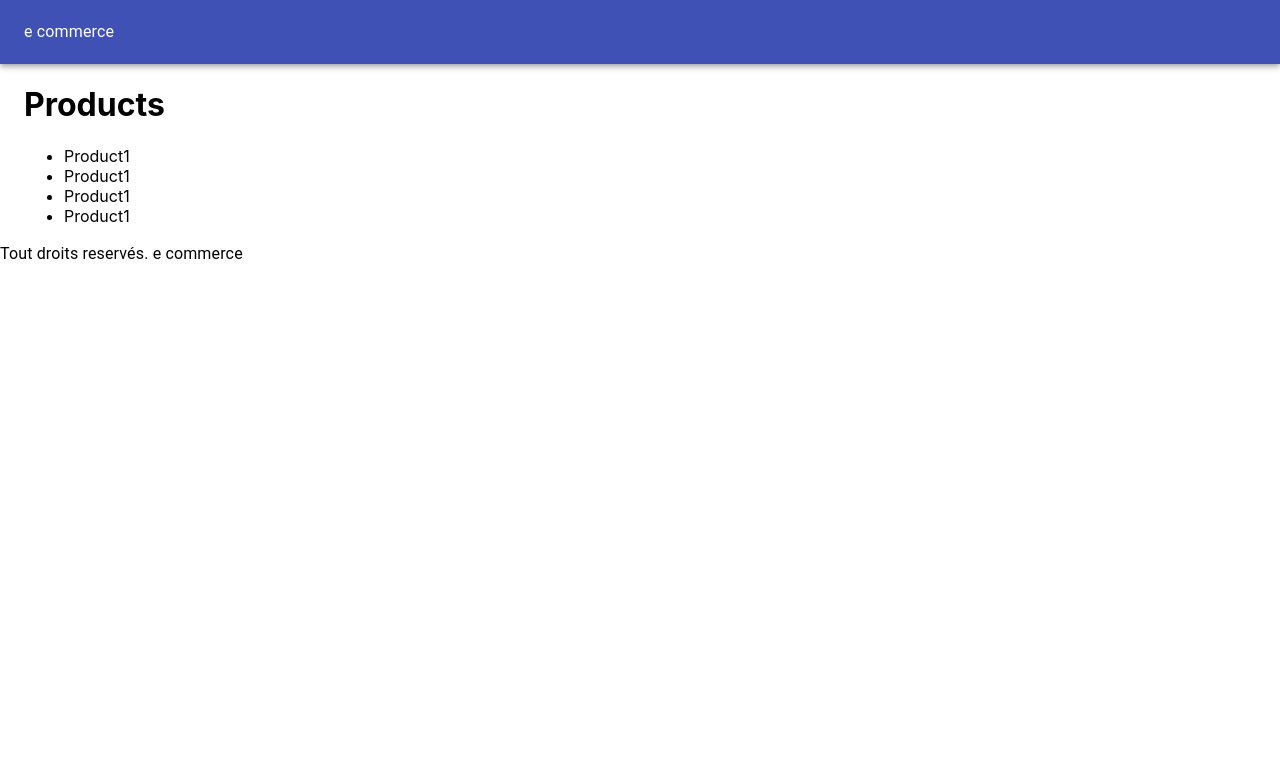
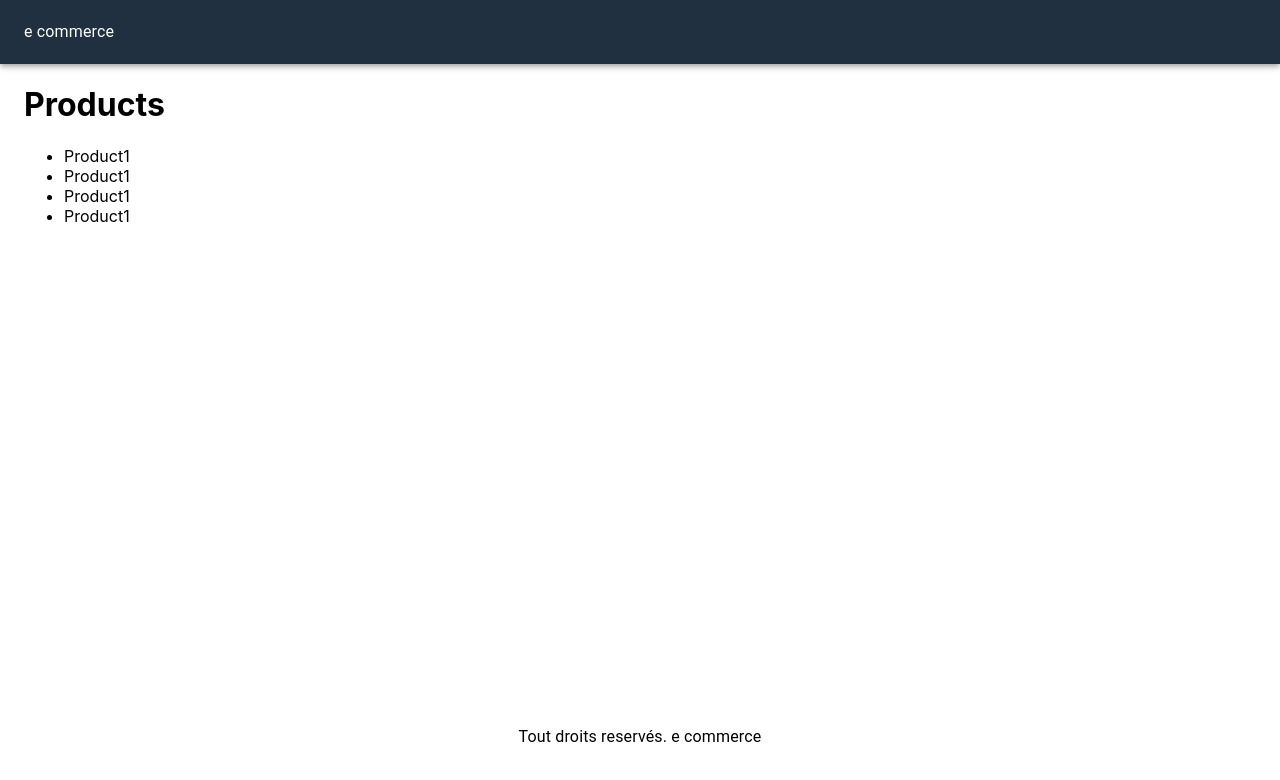
Before and after one commit to zoutigo/ecommerce, a Next.js app: page / in a window 1280 px wide. Shown: the top 780 px of the page. Built offline with nearby package versions, Linux system fonts and the light colour scheme.

Commit message:
add style

```diff
--- a/components/Layout.js
+++ b/components/Layout.js
@@ -1,20 +1,22 @@
 import React from 'react'
 import Head from 'next/head'
 import { AppBar, Container, Toolbar, Typography } from '@material-ui/core'
+import useStyles from '../utils/styles'
 
 function Layout({ children }) {
+  const classes = useStyles()
   return (
     <div>
       <Head>
         <title>E Commerce</title>
       </Head>
       <AppBar position="static">
-        <Toolbar>
+        <Toolbar className={classes.navbar}>
           <Typography>e commerce</Typography>
         </Toolbar>
       </AppBar>
-      <Container>{children}</Container>
-      <footer>
+      <Container className={classes.main}>{children}</Container>
+      <footer className={classes.footer}>
         <Typography>Tout droits reservés. e commerce</Typography>
       </footer>
     </div>
--- /dev/null
+++ b/utils/styles.js
@@ -0,0 +1,19 @@
+import { makeStyles } from '@material-ui/core'
+
+const useStyles = makeStyles({
+  navbar: {
+    background: '#203040',
+    '& a': {
+      color: '#ffffff',
+      marginLeft: 10,
+    },
+  },
+  main: {
+    minHeight: '80vh',
+  },
+  footer: {
+    textAlign: 'center',
+  },
+})
+
+export default useStyles
```
